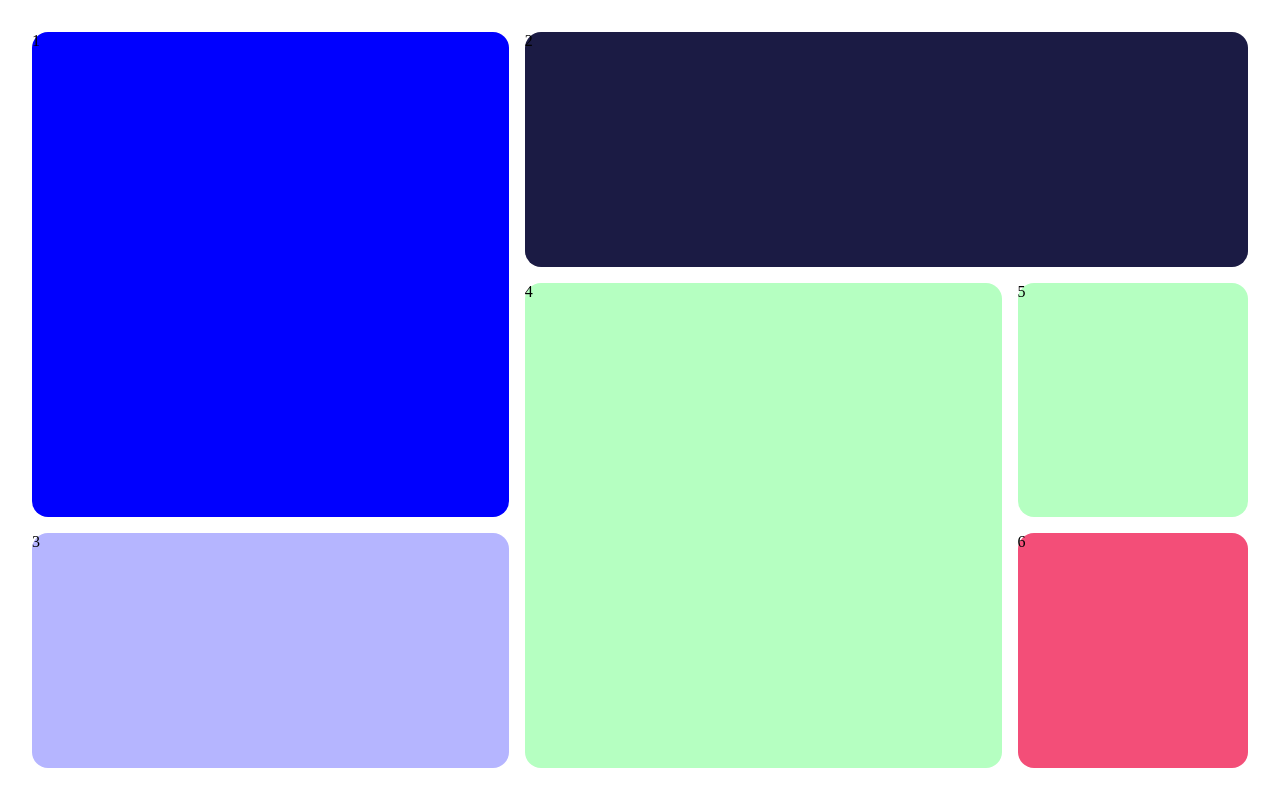
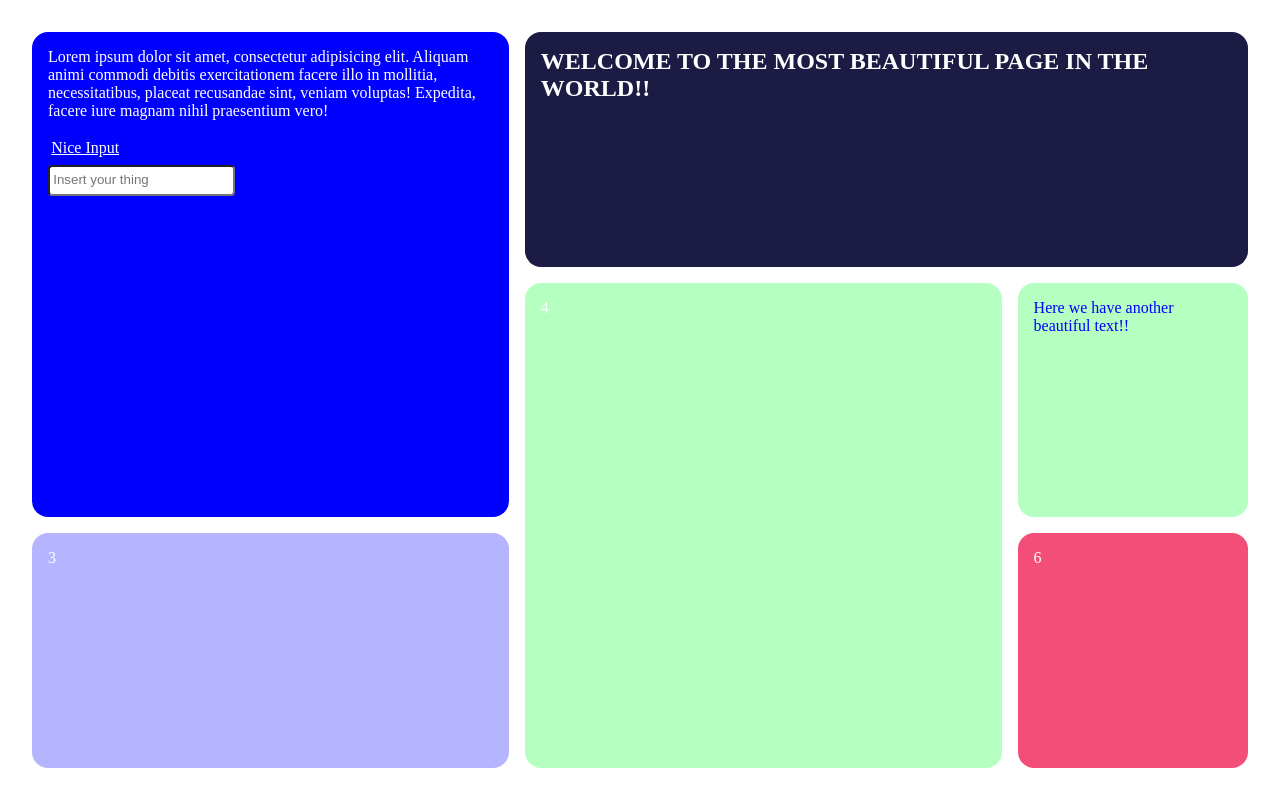
Before and after one commit to eugemore/my-beautiful-page, a plain HTML site: page css grid practice project/index.html in a window 1280 px wide. Drawn offline with Linux system fonts and the light colour scheme.

Commit message:
second commit

```diff
--- a/css grid practice project/index.html
+++ b/css grid practice project/index.html
@@ -9,11 +9,25 @@
   </head>
   <body>
     <div class="grid">
-      <div class="item item1">1</div>
-      <div class="item item2">2</div>
+      <div class="item item1">
+        <p>
+          Lorem ipsum dolor sit amet, consectetur adipisicing elit. Aliquam animi commodi debitis exercitationem facere illo in mollitia, necessitatibus, placeat recusandae sint, veniam voluptas! Expedita, facere iure magnam nihil praesentium vero!
+        </p>
+        <div class="form-control">
+          <label class="input-label" for="nice-input">
+            Nice Input
+          </label>
+          <input class="form-input" id="nice-input" type="text" placeholder="Insert your thing">
+        </div>
+      </div>
+      <div class="item item2">
+        <h2>WELCOME TO THE MOST BEAUTIFUL PAGE IN THE WORLD!!</h2>
+      </div>
       <div class="item item3">3</div>
       <div class="item item4">4</div>
-      <div class="item item5">5</div>
+      <div class="item item5">
+        <p> Here we have another beautiful text!! </p>
+      </div>
       <div class="item item6">6</div>
       <!-- <div class="item item7">7</div>
         <div class="item item8">8</div>
--- a/css grid practice project/style.css
+++ b/css grid practice project/style.css
@@ -12,6 +12,8 @@
   padding: 2rem;
 }
 .item {
+  color: white;
+  padding: 1rem;
   background-color: aquamarine;
   border-radius: 1rem;
 }
@@ -40,6 +42,7 @@
   background-color: rgb(181, 255, 193);
 }
 .item5 {
+  color: blue;
   grid-row: 2/3;
   grid-column: 5/6;
   background-color: rgb(181, 255, 193);
@@ -73,6 +76,23 @@
     grid-column: 3/6;
     background-color: rgb(243, 78, 120);
   }
+}
+
+.form-control {
+    margin-top: 1rem;
+}
+
+.input-label {
+    padding: 0.2rem;
+    text-decoration: underline;
+    display: block;
+}
+
+.form-input {
+    margin-top: 0.3rem;
+    line-height: 1.25rem;
+     border-radius: 0.25rem;
+     padding: 0.2rem;
 }
 
 @media only screen and (max-width: 768px) {
```
